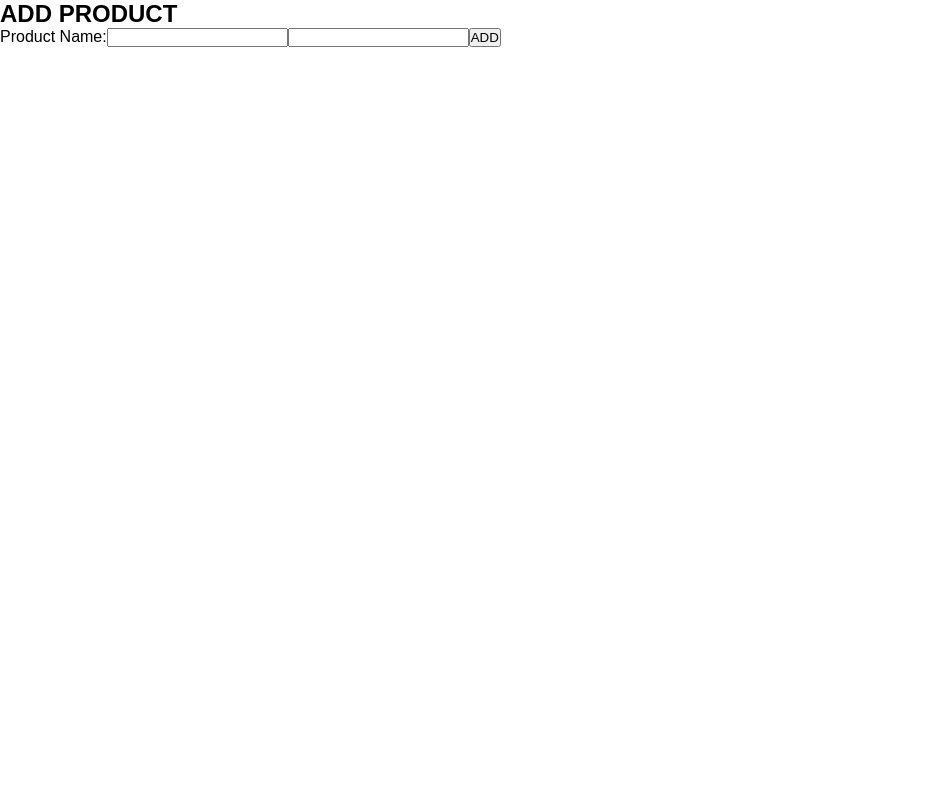
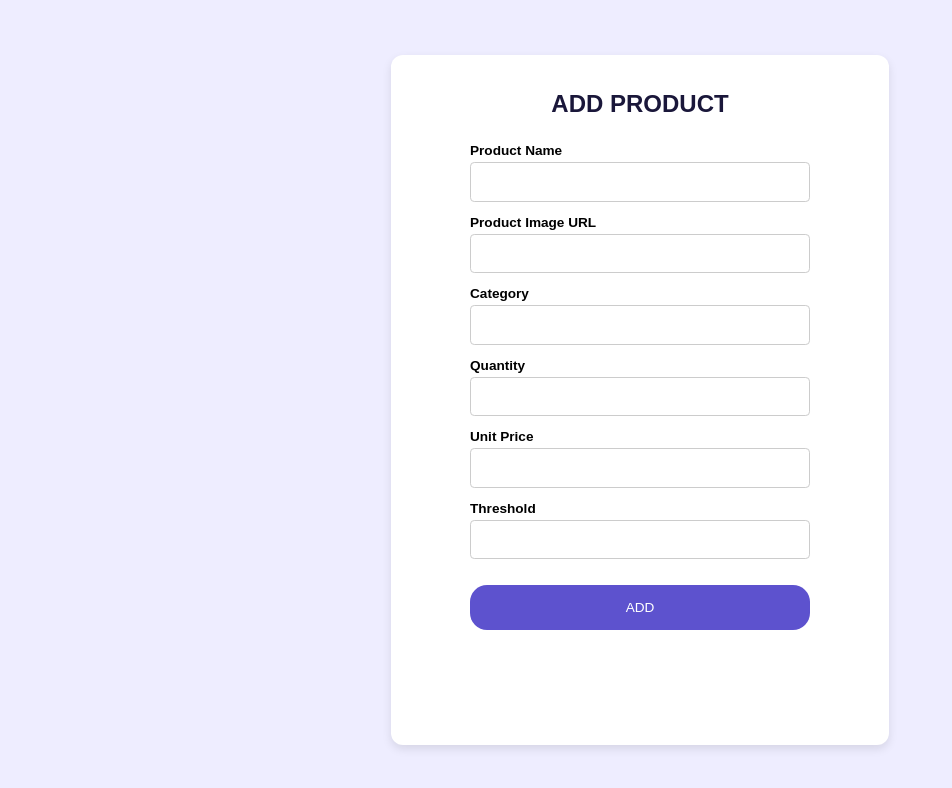
Before and after one commit to immahmoodpasha/app, a React (Create React App) app: page /newproduct in a window 1280 px wide. Shown: the top 788 px of the page, without its empty margins (0-952 px from the left). Built offline with nearby package versions, Linux system fonts and the light colour scheme; no server answers.

Commit message:
newproduct form completionand also small change in login styling input field

```diff
--- a/src/Login.css
+++ b/src/Login.css
@@ -54,7 +54,7 @@
 #username input:hover,#password input:hover{
   border-color: #5D52CE;
 }
-#username input:hover,#password input:focus{
+#username input:focus,#password input:focus{
   border-color: #5D52CE;
 }
 #submit_btn {
--- a/src/NewProduct.css
+++ b/src/NewProduct.css
@@ -0,0 +1,83 @@
+#addprod-page {
+    display: flex;
+    align-items: center;
+    height: 100vh;
+    background-color: #EEEDFF;
+    justify-content: center;
+}
+
+#addprod-cont {
+    background-color: white;
+    display: flex;
+    width: 35%;
+    height: 80%;
+    border-radius: 12px;
+    flex-direction: column;
+    align-items: center;
+    padding: 25px;
+    box-shadow: 0 4px 10px rgba(0, 0, 0, 0.1);
+}
+
+h2#head-addprod {
+    margin: 10px 0 25px 0;
+    font-weight: 800;
+    color: #1a173a;
+}
+
+form#addprod-form {
+    display: flex;
+    flex-direction: column;
+    align-items: center;
+    gap: 15px;
+    zoom: 0.85;
+}
+
+#prod-name, #prod-img, #categ, #quant, #un-pr, #thres {
+    display: flex;
+    flex-direction: column;
+    gap: 5px;
+}
+
+#prod-name input, #prod-img input, #categ input, #quant input, #un-pr input, #thres input {
+    box-sizing: border-box;
+    width: 400px;
+    border: 2px solid #ccc;
+    border-radius: 5px;
+    padding: 15px;
+    outline: none;
+    transition: all 0.1s ease;
+}
+
+#prod-name input:hover, #prod-img input:hover, #categ input:hover, #quant input:hover, #un-pr input:hover, #thres input:hover {
+    border-color: #5D52CE;
+    transition: all 0.1s ease;
+}
+
+#prod-name input:focus, #prod-img input:focus, #categ input:focus, #quant input:focus, #un-pr input:focus, #thres input:focus {
+    border-color: #5D52CE;
+    transition: all 0.1s ease;
+}
+
+#prod-name label, #prod-img label, #categ label, #quant label, #un-pr label, #thres label {
+    font-weight: bolder;
+}
+
+#btn-addprod {
+    box-sizing: border-box;
+    margin-top: 15px;
+    width: 400px;
+    padding: 18px;
+    background-color:#5D52CE;
+    color: white;
+    border: none;
+    border-radius: 20px;
+    font-size: 16px;
+    cursor: pointer;
+    transition: background-color 0.3s ease;
+}
+
+#btn-addprod:hover {
+    background-color: #38327d;
+    font-weight: 600;
+    transition: background-color 0.3s ease;
+}
--- a/src/NewProduct.js
+++ b/src/NewProduct.js
@@ -3,14 +3,37 @@ import "./NewProduct.css";
 
 function NewProduct () {
   return (
-    <div>
-        <h2>ADD PRODUCT</h2>
-        <form>
-            <label htmlFor="pn">Product Name:</label>
-            <input type="text" id="pn"/>
-            <input type="" />
-            <button>ADD</button>
+    <div id="addprod-page">
+      <div id="addprod-cont">
+        <h2 id="head-addprod">ADD PRODUCT</h2>
+        <form id="addprod-form">
+          <div id="prod-name">
+            <label htmlFor="pn">Product Name</label>
+            <input type="text" id="pn" required/>
+          </div>
+          <div id="prod-img">
+            <label htmlFor="pn">Product Image URL</label>
+            <input type="text" id="pi" required/>
+          </div>
+          <div id="categ">
+            <label htmlFor="ct">Category</label>
+            <input type="text" id="ct" required/>
+          </div>
+          <div id="quant">
+            <label htmlFor="qn">Quantity</label>
+            <input type="number" id="qn" required/>
+          </div>
+          <div id="un-pr">
+            <label htmlFor="up">Unit Price</label>
+            <input type="number" id="up" required/>
+          </div>
+          <div id="thres">
+            <label htmlFor="th">Threshold</label>
+            <input type="number" id="th" required/>
+          </div>
+          <button id="btn-addprod">ADD</button>
         </form>
+    </div>
     </div>
   )
 }
```
